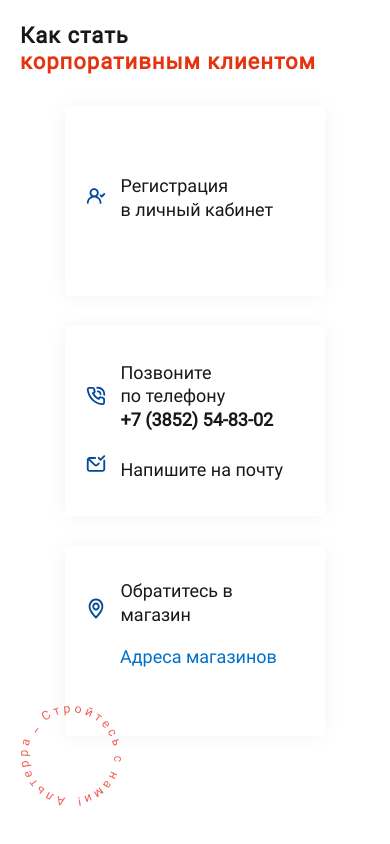
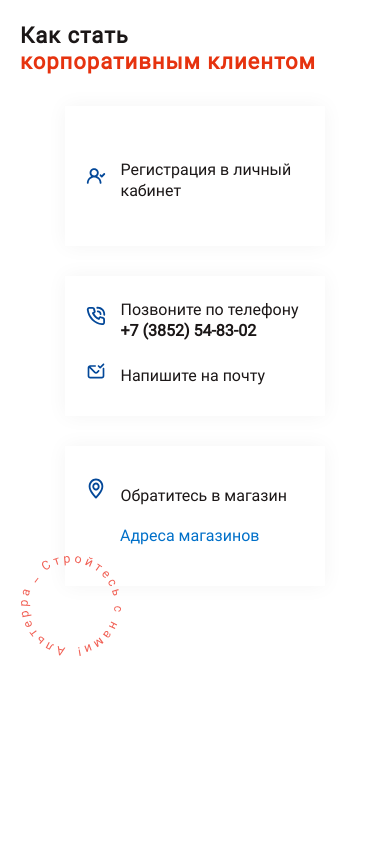
Before and after one commit to diveevavita/Alterra_Corporate_Buyer, a plain HTML site: page index.html in a window 390 px wide. Shown: the part 1085-1929 px from the top of the page. After the commit the page ends 1787 px from the top, so only its background shows below. Drawn offline with Linux system fonts and the light colour scheme.

Commit message:
Add files via upload

```diff
--- a/css/style.css
+++ b/css/style.css
@@ -591,7 +591,7 @@ ul li {
 	.corporate_buyer-registration-item {
 		margin: 0 0 30px;
 		padding: 0 20px;
-		height: 190px;
+		height: 140px;
 		width: 260px;
 	}
 
@@ -614,8 +614,8 @@ ul li {
 	}
 
 	.registration-item_text {
-		width: 80%;
-		font-size: 18px;
+		width: 81%;
+		font-size: 16px;
 	}
 
 	.alterra_icon {
@@ -651,30 +651,31 @@ ul li {
 		height: 40px;
 		width: 22px;
 		margin-right: 10px;
-		margin-top: 70px;
+		margin-top: 50px;
 	}
 
 	.phone_ {
 		width: 22px;
-		height: 60px;
-		margin-top: 40px;
+		height: 40px;
+		margin-top: 20px;
 		margin-right: 10px;
 	}
 
 	.mail_ {
 		width: 22px;
 		margin-right: 10px;
+		height: 20px;
 	}
 
 	.location_ {
 		width: 22px;
-		margin-top: 50px;
+		margin-top: 30px;
     	margin-right: 10px;
     	height: 25px;
 	}
 
 	.registration-item_text-store {
-		font-size: 18px;
+		font-size: 16px;
 		width: 180px;
     	margin: 20px 0 0 35px;
     	line-height: 120%;
```
